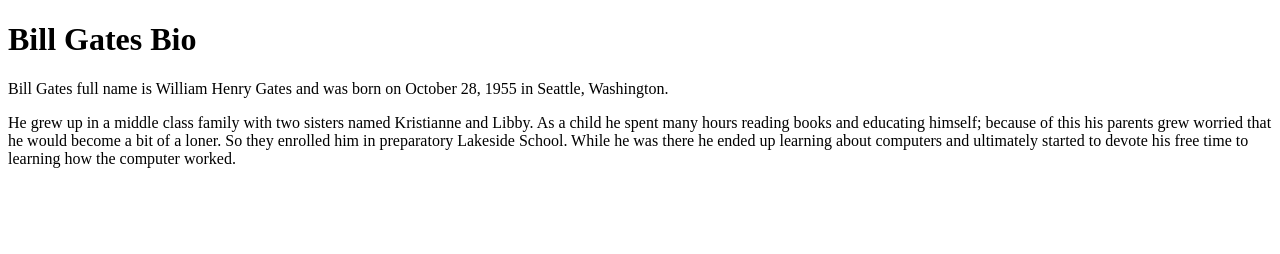
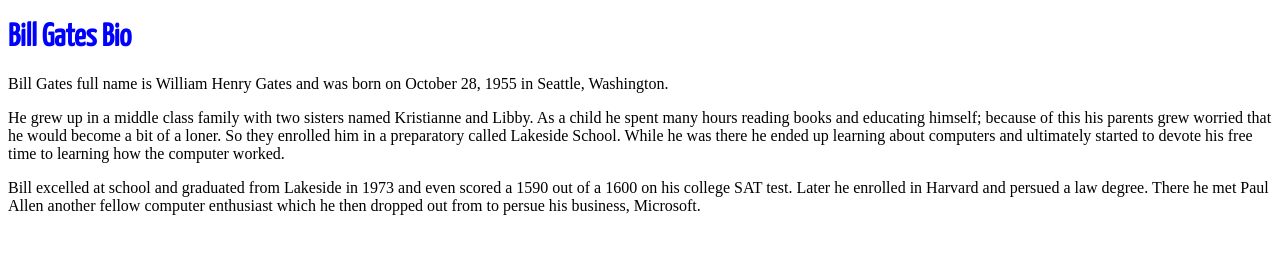
Before and after one commit to Gerard32x/Gerard32x.github.io, a plain HTML site: page index.html in a window 1280 px wide. Drawn offline with Linux system fonts and the light colour scheme.

```diff
--- a/index.html
+++ b/index.html
@@ -1,12 +1,15 @@
 <!DOCTYPE html>
 <html>
-    <head>
+<head>
         <title>Bill Gates Tribute Page</title>
+        <link rel="stylesheet" href="main.css" type="text/css">
     </head>
+
     <body>
         <h1>Bill Gates Bio</h1>
         <p>Bill Gates full name is William Henry Gates and was born on October 28, 1955 in Seattle, Washington.</p>
-        <p>He grew up in a middle class family with two sisters named Kristianne and Libby. As a child he spent many hours reading books and educating himself; because of this his parents grew worried that he would become a bit of a loner. So they enrolled him in preparatory Lakeside School. While he was there he ended up learning about computers and ultimately started to devote his free time to learning how the computer worked.</p>
+        <p>He grew up in a middle class family with two sisters named Kristianne and Libby. As a child he spent many hours reading books and educating himself; because of this his parents grew worried that he would become a bit of a loner. So they enrolled him in a preparatory called Lakeside School. While he was there he ended up learning about computers and ultimately started to devote his free time to learning how the computer worked.</p>
+        <p> Bill excelled at school and graduated from Lakeside in 1973 and even scored a 1590 out of a 1600 on his college SAT test. Later he enrolled in Harvard and persued a law degree. There he met Paul Allen another fellow computer enthusiast  which he then dropped out from to persue his business, Microsoft. </p>
 
 
     </body>
--- a/main.css
+++ b/main.css
@@ -0,0 +1,8 @@
+@import url('https://fonts.googleapis.com/css?family=Yanone+Kaffeesatz');
+body{
+    background-image:(https://yt3.ggpht.com/-osp9sQ-_FPI/AAAAAAAAAAI/AAAAAAAAAAA/cT6zVAR80XQ/s900-c-k-no-mo-rj-c0xffffff/photo.jpg);
+}
+h1 {
+    font-family: 'Yanone Kaffeesatz', sans-serif;
+    color: blue;
+}
```
